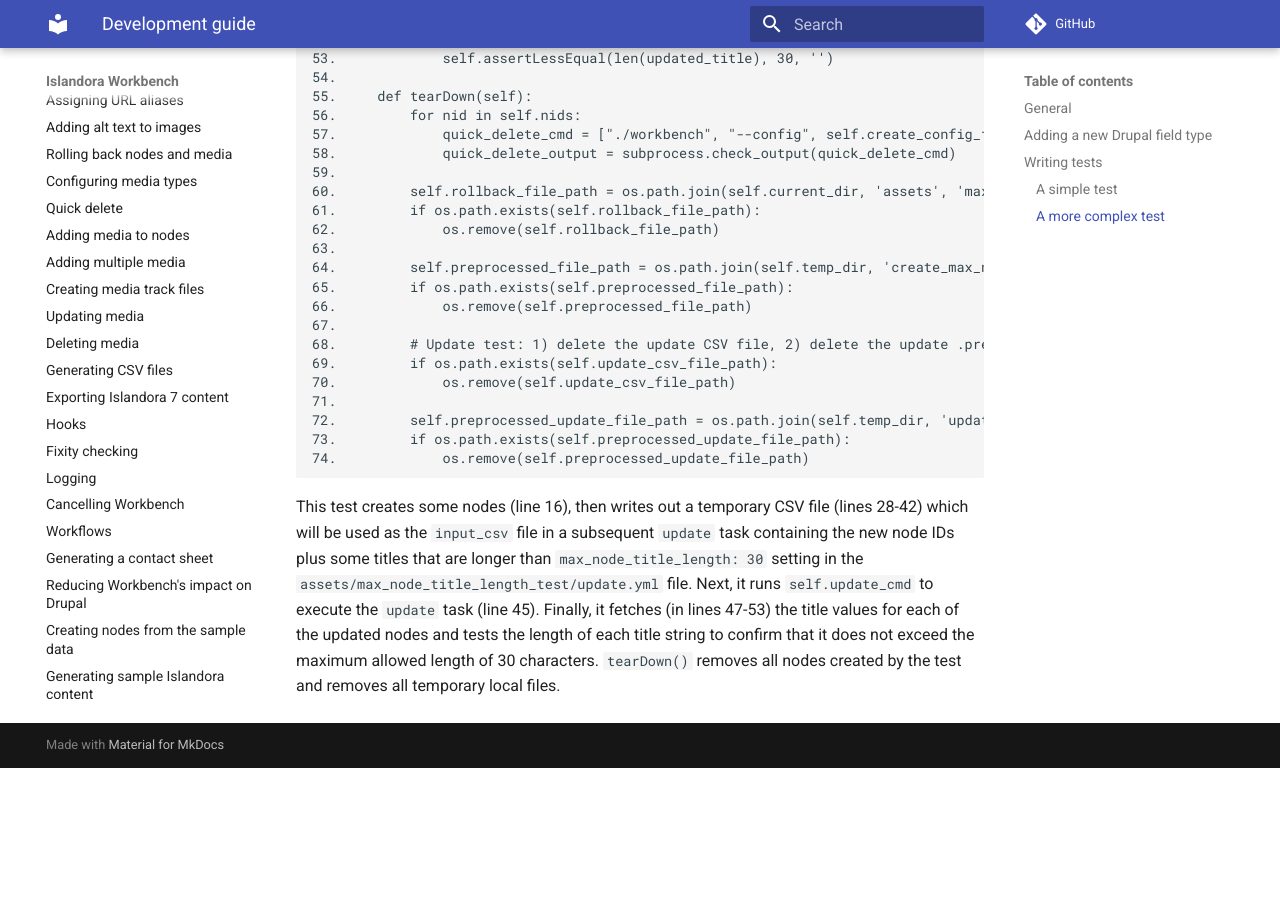
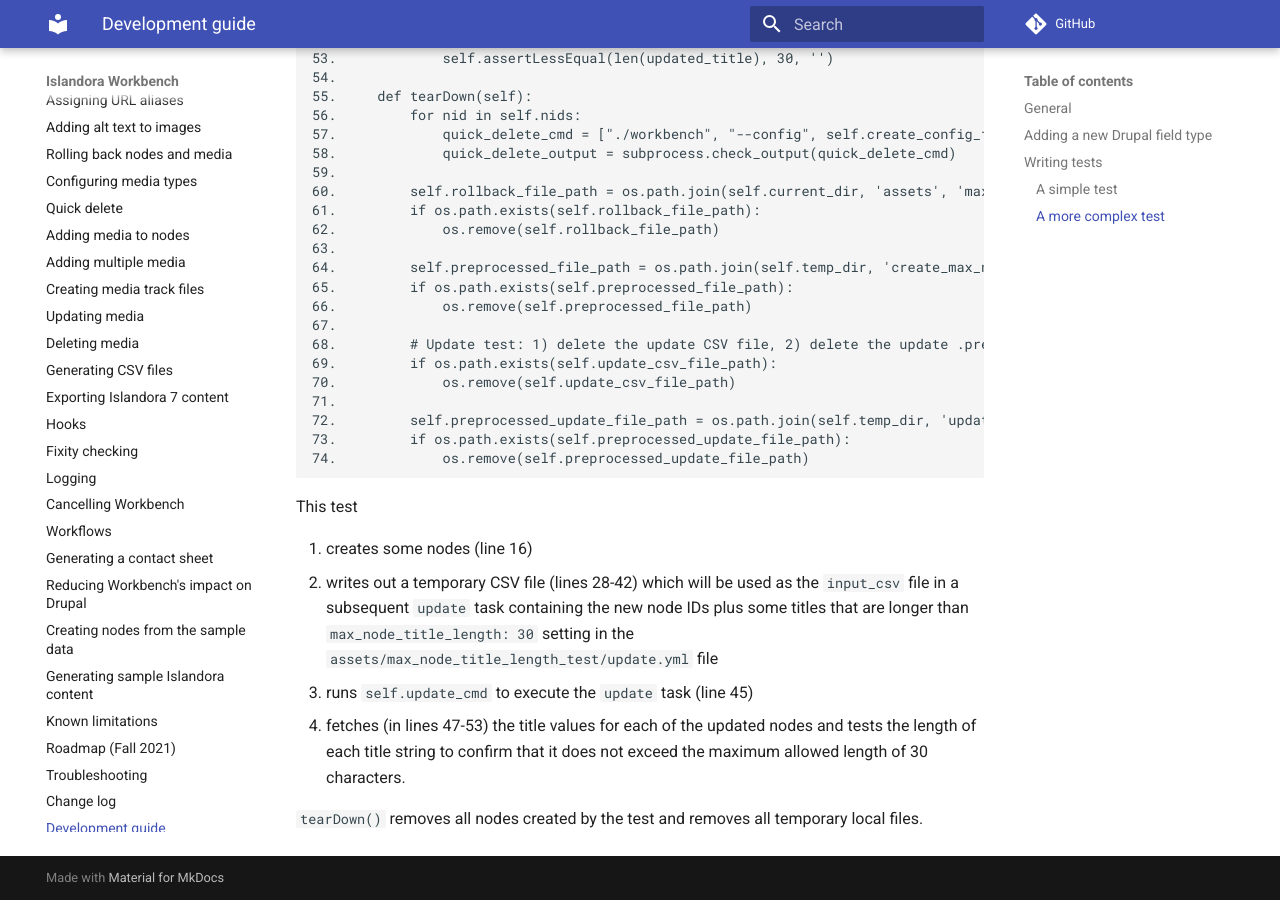
Before and after one commit to mjordan/islandora_workbench_docs, an MkDocs documentation site: the page built from docs/development_guide.md, in a window 1280 px wide and 900 px high, scrolled down 4564 px. Built offline with MkDocs 1.6.1 and Material for MkDocs 9.7.7, drawn with Linux system fonts in a browser that asks for light colours; comment, search, counter and statistics services are not loaded; before the commit the page ends 5332 px from its top, so only the background shows below that.

Commit message:
Some formatting for clarity.

````diff
--- a/docs/development_guide.md
+++ b/docs/development_guide.md
@@ -186,4 +186,11 @@ An integration test that checks data in the node JSON is `TestUpdateWithMaxNodeT
 74.             os.remove(self.preprocessed_update_file_path)
 ```
 
-This test creates some nodes (line 16), then writes out a temporary CSV file (lines 28-42) which will be used as the `input_csv` file in a subsequent `update` task containing the new node IDs plus some titles that are longer than `max_node_title_length: 30` setting in the `assets/max_node_title_length_test/update.yml` file. Next, it runs `self.update_cmd` to execute the `update` task (line 45). Finally, it fetches (in lines 47-53) the title values for each of the updated nodes and tests the length of each title string to confirm that it does not exceed the maximum allowed length of 30 characters. `tearDown()` removes all nodes created by the test and removes all temporary local files.
+This test
+
+1. creates some nodes (line 16)
+1. writes out a temporary CSV file (lines 28-42) which will be used as the `input_csv` file in a subsequent `update` task containing the new node IDs plus some titles that are longer than `max_node_title_length: 30` setting in the `assets/max_node_title_length_test/update.yml` file
+1. runs `self.update_cmd` to execute the `update` task (line 45)
+1. fetches (in lines 47-53) the title values for each of the updated nodes and tests the length of each title string to confirm that it does not exceed the maximum allowed length of 30 characters.
+
+`tearDown()` removes all nodes created by the test and removes all temporary local files.
````
